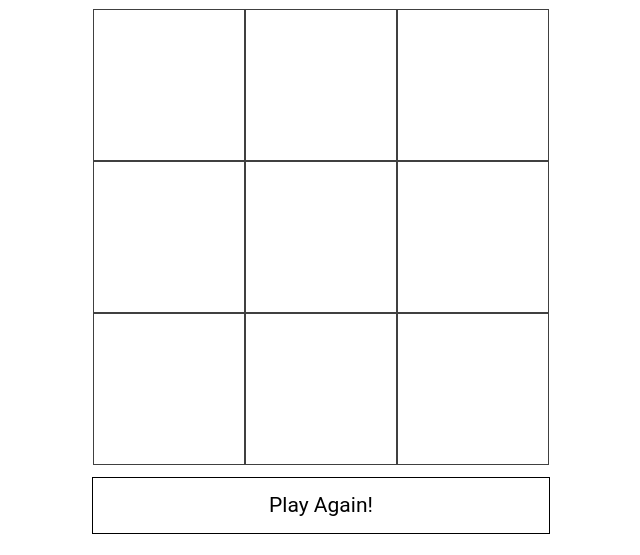
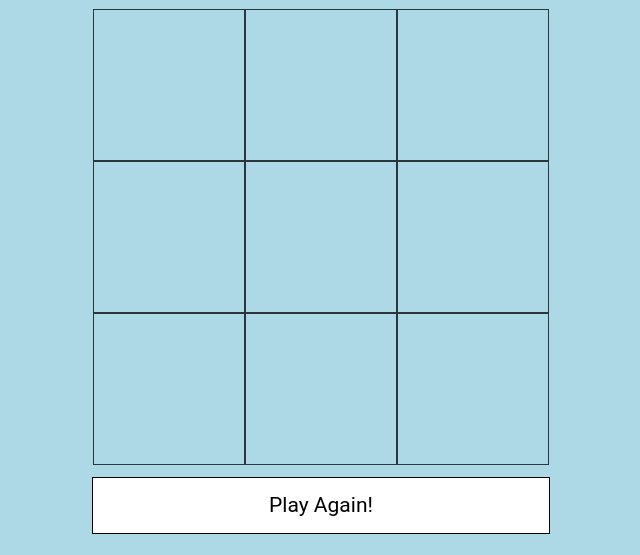
Before and after one commit to IAMVANN/pset-8, a plain HTML site: page index.html in a window 1280 px wide. Shown: the part 384-939 px from the top of the page, without its empty margins (319-959 px from the left). Drawn offline with Linux system fonts and the light colour scheme.

Commit message:
changed background color

```diff
--- a/css/styles.css
+++ b/css/styles.css
@@ -6,6 +6,7 @@
 body {
   text-align: center;
   font-family: "Roboto", monospace;
+  background-color: #add8e6;
 }
 
 /*
```
